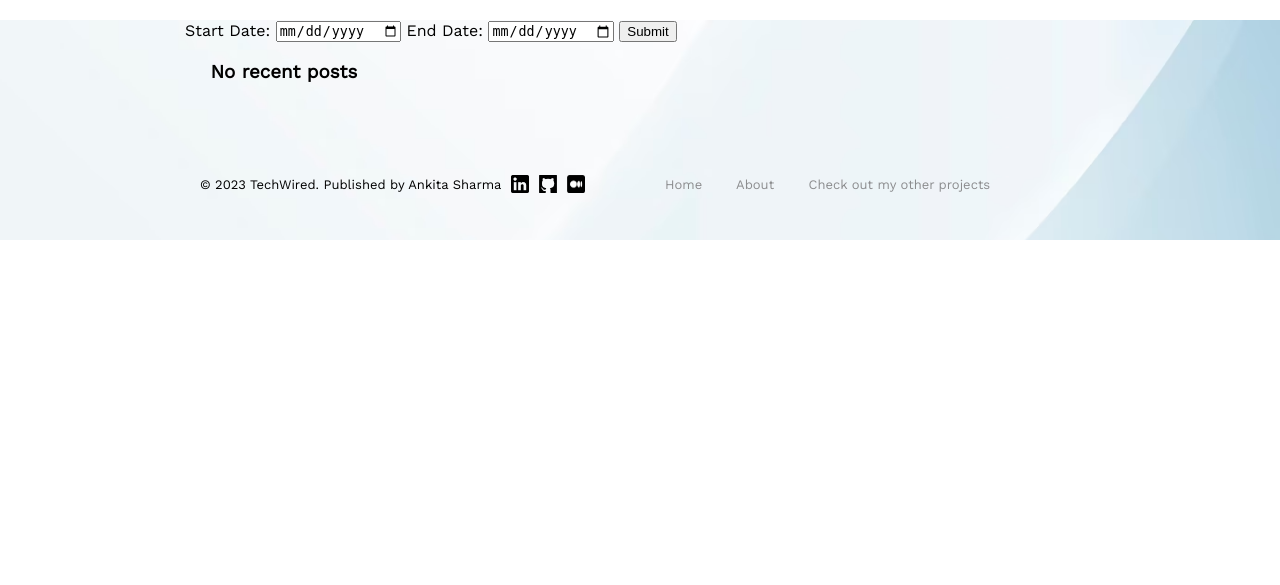
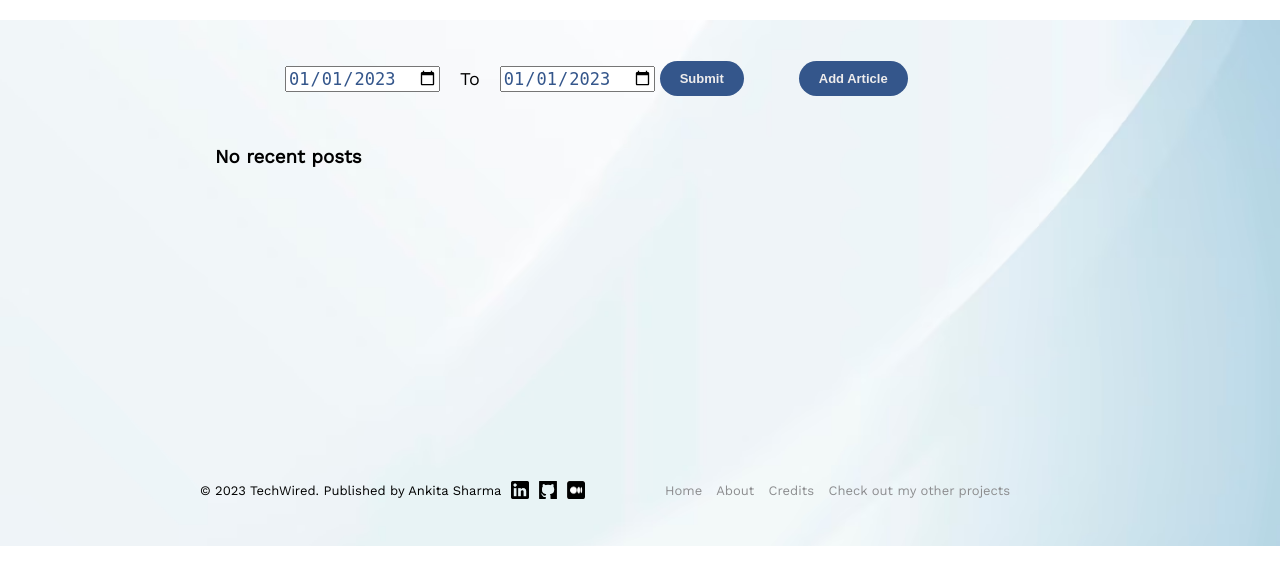
Before and after one commit to ankita-sharma-79119/BlogSite, a Flask app: page /blog in a window 1280 px wide. Shown: the part 55-640 px from the top of the page. Run offline with Flask 3, Linux system fonts and the light colour scheme; data that the repository does not hold is empty; some web fonts are replaced.

Commit message:
added new stylings and add article page

```diff
--- a/app.py
+++ b/app.py
@@ -4,6 +4,7 @@ from dotenv import load_dotenv
 from flask import Flask, render_template, request
 from model.blog_entry import Blog_Entry
 from pymongo import MongoClient
+from utils.mongo_util import update_article_list_filtered
 
 load_dotenv()
 
@@ -22,6 +23,7 @@ def create_app():
         def update_article_list():
             article_count = app.db.entries.count_documents({})
             if article_count != len(entries):
+                entries.clear()
                 for en in app.db.entries.find({}):
                     entries.append(Blog_Entry.db_map_entry(en))
             return ""
@@ -51,13 +53,15 @@ def create_app():
         if request.method == "POST":
             entry_title = request.form.get("title")
             entry_author = request.form.get("author")
-            entry_image = request.form.get("image")
+            entry_image = request.form.get("image_link")
             entry_image_alt = request.form.get("image_alt")
             entry_content = request.form.get("content")
-            formatted_date = datetime.datetime.today()
+            formatted_date = datetime.date.today()
+            str_formatted_date = formatted_date.strftime("%Y-%m-%d")
+
             entry = Blog_Entry(entry_title,
                             entry_author,
-                            formatted_date.strftime("%Y-%m-%d"),
+                            datetime.datetime.strptime(str_formatted_date, "%Y-%m-%d"),
                             formatted_date.strftime("%b %d"),
                             entry_image,
                             entry_image_alt,
@@ -79,11 +83,21 @@ def create_app():
 
     @app.route("/blog", methods=["GET", "POST"])
     def blog():
+        filtered_entry = entries
+        start_date="2023-01-01"
+        end_date="2023-01-01"
         if request.method == "POST":
-            pass
-        return render_template("blog.html", entries=entries,
+            start_date = request.form.get('filter_start')
+            end_date = request.form.get('filter_end')
+            filtered_entry = update_article_list_filtered(app,
+                                                          datetime.datetime.strptime(start_date, "%Y-%m-%d"),
+                                                          datetime.datetime.strptime(end_date, "%Y-%m-%d"))
+
+        return render_template("blog.html", entries=filtered_entry,
                                LinkedIn=LinkedIn,
                                github=github,
-                               medium=medium)
+                               medium=medium,
+                               start_date=start_date,
+                               end_date=end_date)
 
     return app
--- a/model/blog_entry.py
+++ b/model/blog_entry.py
@@ -22,7 +22,7 @@ class Blog_Entry:
         return self.__title
     def get_author(self) -> str:
         return self.__author
-    def get_publisheddate(self) -> str:
+    def get_publisheddate(self) -> datetime:
         return self.__published_date
     def get_formatteddate(self) -> str:
         return self.__formatted_date
@@ -45,7 +45,7 @@ class Blog_Entry:
 
     @staticmethod
     def db_map_entry(entry_json):
-        pub_date = datetime.datetime.strptime(entry_json.get("published_date"), "%Y-%m-%d").date()
+        pub_date = entry_json.get("published_date").date()
         formatted_date = pub_date.strftime("%b %d")
 
         return Blog_Entry(
--- a/static/css/footer.css
+++ b/static/css/footer.css
@@ -49,7 +49,7 @@
 .footer__right_column_item, .footer__link_item{
     text-decoration: none;
     color: #8c8d8f;
-    margin-right: 30px
+    margin-right: 10px
 }
 
 .footer__right_column_item:hover, .footer__link_item:hover{
--- a/static/css/main_content.css
+++ b/static/css/main_content.css
@@ -1,10 +1,13 @@
 /* Main Content Stylings */
 
 .main__content{
+    /* height: 450px; */
     max-width: 950px;
-    margin: 0 auto;
+    margin: 20px auto;
     padding: 0 20px;
 }
+
+/* Welcome text Styling */
 
 .welcome_div{
     max-width: 600px;
@@ -16,6 +19,8 @@
     letter-spacing: 2px;
     text-align: center;
 }
+
+/* Add Blog Styling */
 
 .form{
     display: flex;
@@ -34,7 +39,7 @@
     font-size: 15px;
     padding: 12px 20px;
     border: none;
-    background-color: rgb(249, 244, 244);
+    background-color: rgb(207, 206, 206);;
     margin-bottom: 10px;
     height: 50px;
     resize: none;
@@ -46,15 +51,28 @@
     font-size: 15px;
     padding: 12px 20px;
     border: none;
-    background-color: rgb(249, 244, 244);
+    background-color: rgb(207, 206, 206);
     margin-bottom: 10px;
-    height: 150px;
+    height: 300px;
     resize: none;
     border-radius: 10px;
 }
 
-.form__button_submit{
-    background-color: #00B4D7;
+.form__text{
+    width: 195px;
+    font-size: 15px;
+    padding: 12px 20px;
+    border: none;
+    background-color: rgb(207, 206, 206);;
+    margin-bottom: 10px;
+    height: 50px;
+    resize: none;
+    border-radius: 10px;
+}
+
+.form__button_submit, .filter_submit, .add_article_submit{
+    background-color: #34568B;
+    margin-left: 5px;
     border: none;
     font-size: 13px;
     font-weight: bold;
@@ -63,10 +81,34 @@
     color: rgb(238, 236, 236);
     cursor: pointer;
 }
-
-.form__button_submit:hover{
+.form__button_submit:hover, .filter_submit:hover, .add_article_submit:hover{
     background-color: #bebebb;
 }
+
+/* Filter Articles Styling */
+
+.date_filter_section, .date_filter_form {
+    display: flex;
+    flex-direction: row;
+    align-items: center;
+    margin: 20px 50px;
+}
+
+.fitler_text{
+    font-size: 18px;
+    margin: auto 20px;
+}
+
+.date_filter_div{
+    margin-top: 2px;
+}
+
+.date_filter_start, .date_filter_end{
+    font-size: 17px;
+    color: #34568B;
+}
+
+/* Display Articles Styling */
 
 .article__section{
     border: black;
@@ -106,3 +148,9 @@
     line-height: 150%;
     margin-left: 15px;
 }
+
+.no_article_text{
+    margin-left: 30px;
+    margin-top: 30px;
+    height: 280px;
+}
--- a/templates/blog.html
+++ b/templates/blog.html
@@ -8,19 +8,21 @@
             <div class="main__content">
                 <div class="date_filter_section">
                     <section class="date_filter">
-                        <form action="#" method="POST">
-                            <label for="date_filter_start">Start Date:</label>
-                            <input type="date" class="date_filter_start" name="filter_start" value="01-01-2023" />
-
-                            <label for="date_filter_end">End Date:</label>
-                            <input type="date" class="date_filter_end" name="filter_end" value="01-01-2023" />
+                        <form action="{{ url_for('blog') }}" method="POST" class="date_filter_form">
+                            <input type="date" class="date_filter_start" value="{{ start_date }}" name="filter_start" placeholder="01-01-2023" />
+                            <span class="fitler_text" >To</span>
+                            <input type="date" class="date_filter_end" value="{{ end_date }}" name="filter_end" placeholder="01-01-2023" />
 
                             <input type="submit" class="filter_submit" value="Submit"/>
                         </form>
                     </section>
+                    <section class="add_article_button">
+                        <form action="{{ url_for('add_article_page') }}">
+                            <input type="submit" class="add_article_submit" value="Add Article"/>
+                        </form>
+                    </section>
                 </div>
                 <section class = "articles__section">
-                    {{ update_article_list() }}
                     {{ display_articles(entries) }}
                 </section>
             </div>
--- a/templates/footer.html
+++ b/templates/footer.html
@@ -19,6 +19,7 @@
             <div class="footer__right_column">
                 <a class="footer__link_item" href="{{ url_for('main_page') }}">Home</a>
                 <a class="footer__link_item" href="{{ url_for('aboutme') }}">About</a>
+                <a class="footer__link_item" href="{{ url_for('main_page') }}">Credits</a>
                 <a class="footer__link_item" href="{{ url_for('add_article_page') }}">Check out my other projects</a>
             </div>
         </section>
--- a/templates/main_macro.jinja2
+++ b/templates/main_macro.jinja2
@@ -11,14 +11,13 @@
                 </div>
                 <div class="article__content_body">
                     {% set image_link = 'img/' + entry.get_image() %}
-                    <img class="article__image" src="{{ url_for('static', filename=image_link) }}"
+                    <img class="article__image" src="{{ entry.get_image() }}" crossorigin
                     alt="{{ entry.get_image_alt() }}" width=200px height=150px/>
                     <p class="article__main_body">{{ entry.get_content() | truncate(200, true)}}</p>
                 </div>
             </article>
         </section>
     {% else %}
-        <h3>&nbsp;&nbsp;&nbsp;&nbsp;No recent posts</h3>
-        <br><br>
+        <h3 class="no_article_text">No recent posts</h3>
     {% endfor %}
 {% endmacro %}
```
Also changed, not shown: templates/add_article.html (+5 -2 lines), utils/mongo_util.py (added, +10 -0 lines).
